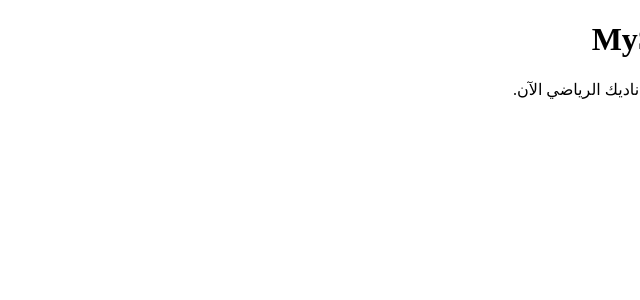
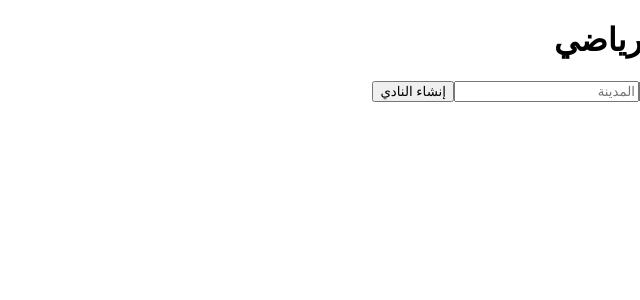
Before and after one commit to abdelkaderbensaid80-sys/swim-club-manager-v2, a Next.js app: page / in a window 1280 px wide. Shown: the top 300 px of the page, without its empty margins (640-1280 px from the left). Built offline with nearby package versions, Linux system fonts and the light colour scheme.

Commit message:
Update page.tsx

```diff
--- a/app/page.tsx
+++ b/app/page.tsx
@@ -1,19 +1,38 @@
-import Link from 'next/link';
+"use client";
+import { useFormState } from "react-dom";
+import { handleOnboarding } from "./actions";
 
-export default function HomePage() {
+// صاوبنا هاد الحالة البدئية باش TypeScript يرتاح
+const initialState = {
+  error: "",
+};
+
+export default function OnboardingPage() {
+  // استعملنا initialState اللي عرفنا الفوق
+  const [state, formAction] = useFormState(handleOnboarding, initialState);
+
   return (
-    <div className="flex flex-col items-center justify-center min-h-screen bg-gradient-to-b from-blue-50 to-white text-right" dir="rtl">
-      <div className="text-center space-y-6">
-        <h1 className="text-5xl font-black text-blue-900">MySwimPro V2</h1>
-        <p className="text-xl text-slate-600">أهلاً بك كوتش! ابدأ بتنظيم ناديك الرياضي الآن.</p>
+    <div className="flex flex-col items-center justify-center min-h-screen p-4" dir="rtl">
+      <form action={formAction} className="bg-white p-8 rounded-xl shadow-lg w-full max-w-md border">
+        <h1 className="text-2xl font-bold mb-6 text-center">إعداد النادي الرياضي</h1>
+        <input type="hidden" name="mode" value="create" />
 
-        <Link
-          href="/onboarding"
-          className="inline-block bg-blue-600 hover:bg-blue-700 text-white px-10 py-4 rounded-2xl font-bold text-lg shadow-xl shadow-blue-200 transition-all transform hover:scale-105"
-        >
-          إعداد النادي (Onboarding)
-        </Link>
-      </div>
+        <div className="space-y-4">
+          <input name="name" placeholder="اسم نادي السباحة" className="w-full p-3 border rounded outline-blue-500" required />
+          <input name="city" placeholder="المدينة" className="w-full p-3 border rounded outline-blue-500" required />
+
+          {/* كانديرو Check واش كاين شي message في الـ error */}
+          {state?.error && (
+            <p className="text-red-500 text-sm bg-red-50 p-2 rounded border border-red-100">
+              {state.error}
+            </p>
+          )}
+
+          <button type="submit" className="w-full bg-blue-600 hover:bg-blue-700 text-white p-3 rounded font-bold transition-colors">
+            إنشاء النادي
+          </button>
+        </div>
+      </form>
     </div>
   );
 }
```
